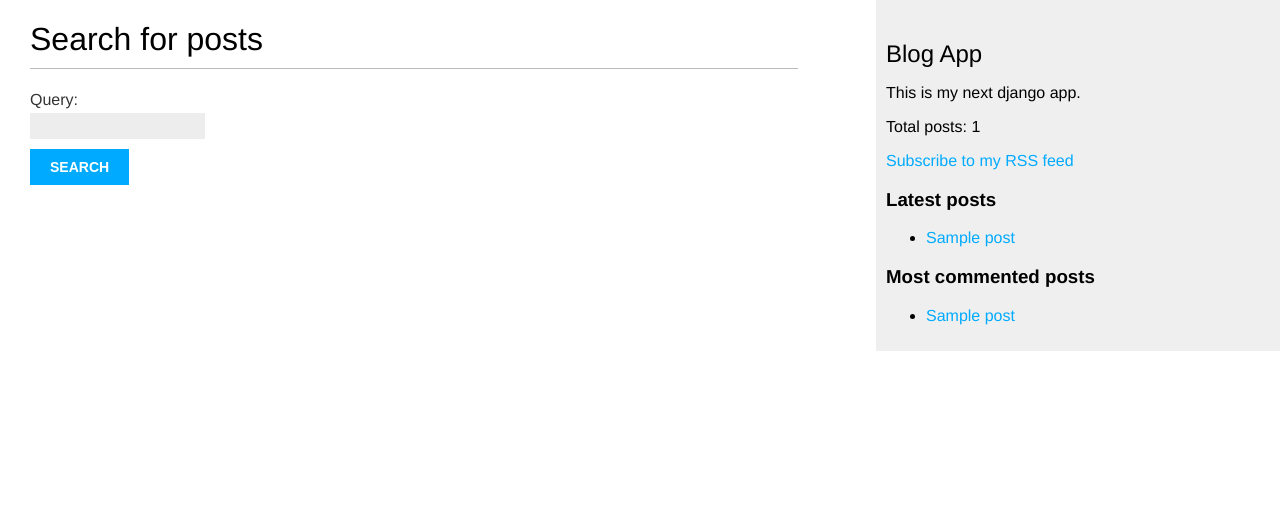
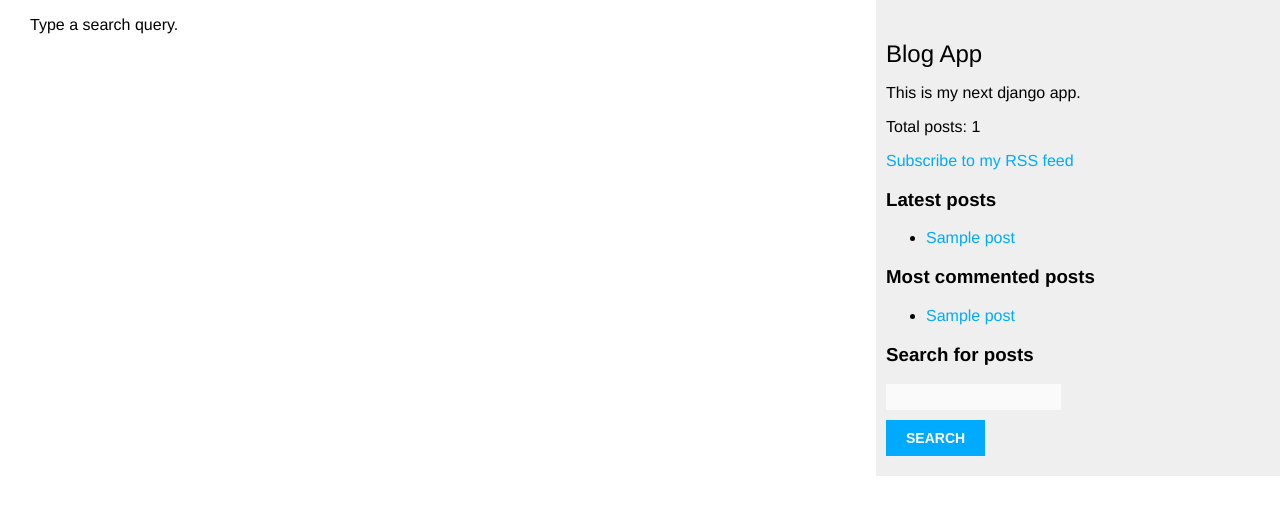
Before and after one commit to mk-dv/mysite, a Django app: page /blog/search/ in a window 1280 px wide. Shown: the top 515 px of the page. Run offline with Django 3.2, Linux system fonts and the light colour scheme; tables that the repository leaves empty hold one stand-in row (values such as "Sample post").

Commit message:
Moved search by posts to base template.

```diff
--- a/blog/forms.py
+++ b/blog/forms.py
@@ -3,12 +3,14 @@ from django import forms
 from .models import Comment
 
 
+# TODO(mk-dv): Add a docstring.
 class CommentForm(forms.ModelForm):
     class Meta:
         model = Comment
         fields = ('name', 'email', 'body')
 
 
+# TODO(mk-dv): Add a docstring.
 class EmailPostForm(forms.Form):
     # Types of fields define validation. If entered data is invalid will be
     # throw forms.ValidationError.
@@ -24,4 +26,4 @@ class SearchForm(forms.Form):
     Attributes:
         query: A CharField with user search query.
     """
-    query = forms.CharField()
+    query = forms.CharField(label='')
--- a/blog/static/css/blog.css
+++ b/blog/static/css/blog.css
@@ -58,7 +58,7 @@ input, textarea {
     clear:both;
     float:left;
     margin:0 0 10px;
-    background:#ededed;
+    background:#fafafa;
     border:0;
     padding:6px 10px;
     font-size:12px;
--- a/blog/templates/blog/base.html
+++ b/blog/templates/blog/base.html
@@ -35,6 +35,18 @@
         </li>
       {% endfor %}
     </ul>
+    <h3>Search for posts</h3>
+    <form action="{% url "blog:post_search" %}" method="get">
+      {% if form %}
+        {{ form.as_p }}
+      {% else %}
+        {% post_search_form %}
+{#        {% post_search_form as form %}#}
+{#          {{ form.as_p }}#}
+{#        {% endwith %}#}
+      {% endif %}
+      <input  type="submit" value="Search">
+    </form>
   </div>
 </body>
 </html>
--- a/blog/templates/blog/post/search.html
+++ b/blog/templates/blog/post/search.html
@@ -11,17 +11,11 @@
     {% for post in results %}
       <h4><a href="{{ post.get_absolute_url }}">{{ post.title }}</a></h4>
       <div> {{ post.body|markdown|truncatewords:5 }}</div>
-    {# TODO(mk-dv): Check comment for grammar. #}
     {# If results is empty or can't load. #}
     {% empty %}
       <p>There are no result for your query.</p>
     {% endfor %}
-    <p><a href="{% url "blog:post_search" %}">Search again</a></p>
   {% else %}
-    <h1>Search for posts</h1>
-    <form action="." method="get">
-      {{ form.as_p }}
-      <input type="submit" value="Search">
-    </form>
+    <p>Type a search query.</p>
   {% endif %}
 {% endblock %}
--- a/blog/templatetags/blog_tags.py
+++ b/blog/templatetags/blog_tags.py
@@ -6,6 +6,7 @@ from django.utils.safestring import mark_safe
 
 import markdown
 
+from blog.forms import SearchForm
 from blog.models import Post
 
 register = template.Library()
@@ -34,3 +35,8 @@ def show_latest_posts(count=5):
 @register.simple_tag
 def total_posts():
     return Post.published.count()
+
+
+@register.simple_tag
+def post_search_form():
+    return SearchForm()
```
Also changed, not shown: blog/templates/blog/post/search_form.html (added, +10 -0 lines).
